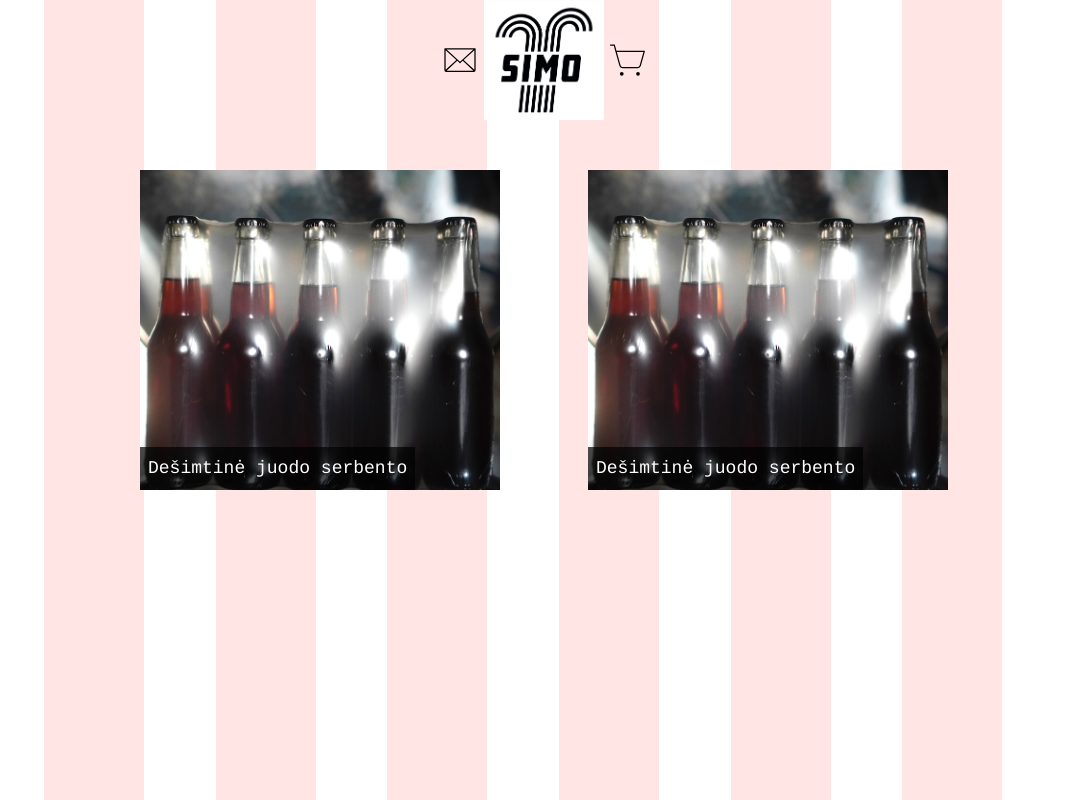
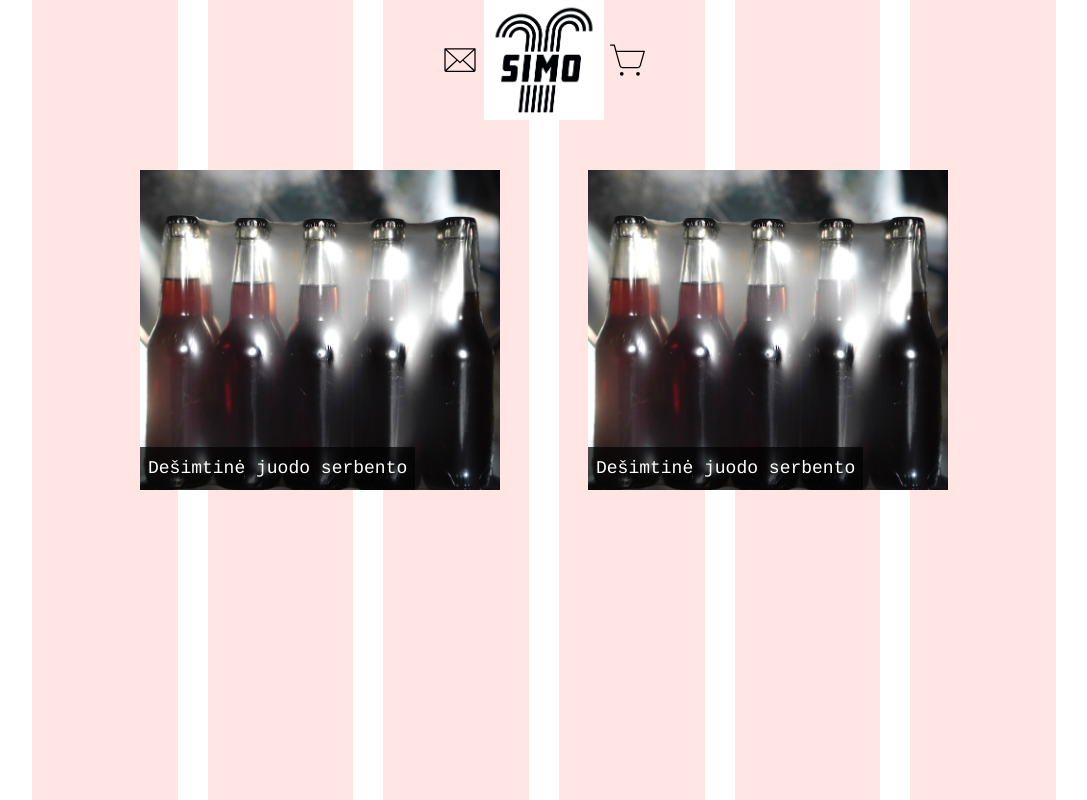
Before and after one commit to IngaGd/Simo-limo, a React (Vite) app in the folder limo-shop-app/: page / in a window 1280 px wide. Shown: the whole page, without its empty margins (96-1183 px from the left). Built offline with nearby package versions, Linux system fonts and the light colour scheme.

Commit message:
Fix wallpaper layout

```diff
--- a/limo-shop-app/src/common/components/Wallpaper/wallpaper.module.scss
+++ b/limo-shop-app/src/common/components/Wallpaper/wallpaper.module.scss
@@ -12,7 +12,7 @@ $string-gutter: 3rem;
   z-index: 1;
 
   display: grid;
-  grid-template-columns: $viewpowr-spacing-l 1fr $viewpowr-spacing-l;
+  grid-template-columns: 10% 80% 10%;
 
   .straps {
     grid-column: 2;
@@ -23,7 +23,6 @@ $string-gutter: 3rem;
 
     .strap {
       background-color: $color-primary-2;
-      width: 10rem;
     }
   }
 }
```
